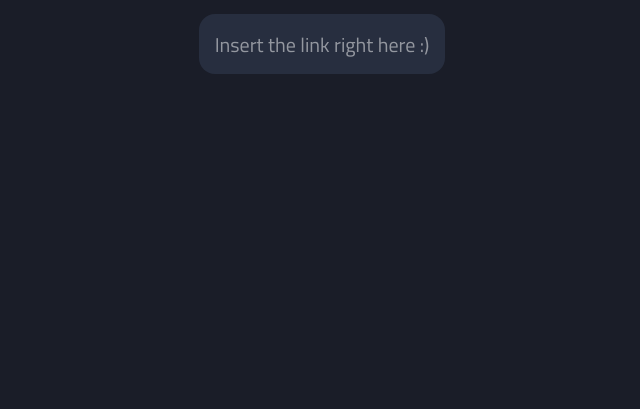
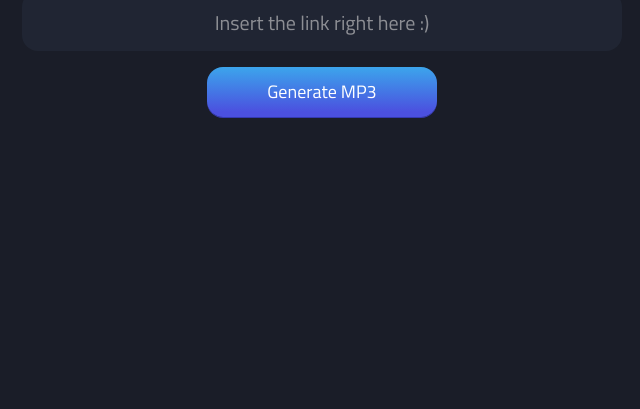
Before and after one commit to guileal/youtubeDownloader, a plain HTML site: page index.html in a window 1280 px wide. Shown: the part 391-800 px from the top of the page, without its empty margins (318-958 px from the left). Drawn offline with Linux system fonts and the light colour scheme.

Commit message:
UI | Main section complete

```diff
--- a/index.html
+++ b/index.html
@@ -14,11 +14,14 @@
     <main>
         <h1>YOUTUBE <mark>MP3</mark></h1>
         <form method="post">
-            <label for="input">
+            <label class="input">
                 Insert the link right here :)
                 <input id="input" type="text" name="video" value="" placeholder=" ">
             </label>
-            <!-- <input id="submit" type="submit" value="Converter"> -->
+            <label>
+                <input id="submit" type="submit" value="Generate MP3" />
+            </label>
+
         </form>
 
     </main>
--- a/main.css
+++ b/main.css
@@ -15,7 +15,8 @@
     --primary-white: #FFFFFF;
     --secondary-purple: #4B50DF;
     --background-color: #1a1d28;
-
+    --black-light: #272E3F;
+    --gradient: linear-gradient(0deg, rgba(75, 80, 223, 1) 10%, rgba(60, 165, 236, 1) 100%);
     /* font-family: ; */
 }
 
@@ -31,13 +32,22 @@ main {
     max-width: 100%;
     background-color: var(--background-color);
 
+    border-radius: 0;
+
+    transition: all 300ms ease;
+}
+
+main.search {
+    border-radius: 0 0 64px 64px;
+    transition: all 300ms ease;
+
 }
 
 h1 {
+    font-size: 3rem;
     font-family: var(--font);
     font-weight: 700;
     color: var(--primary-blue);
-    margin-bottom: 1.4rem;
 }
 
 h1 mark {
@@ -49,25 +59,27 @@ h1 mark {
 form {
     display: flex;
     flex-direction: column;
+    width: 100%;
     max-width: 600px;
-    height: 60px;
-    margin: 8px 8px;
-    padding: 16px 16px;
-
-    border-radius: 16px;
-
-    background: #272E3F;
     color: var(--primary-white);
 }
 
-form label {
+form label.input {
     position: relative;
+    display: flex;
+    justify-content: center;
+    height: 60px;
     font-size: 20px;
     text-align: center;
-    width: 100%;
+
     color: var(--primary-white);
+    background: #272E3F;
+
     opacity: .5;
-    margin-top: -.1rem
+    margin: 16px 0px;
+    padding: 16px 16px;
+    border-radius: 16px;
+    overflow: hidden
 }
 
 form input[type=text]#input {
@@ -76,6 +88,7 @@ form input[type=text]#input {
     left: 0;
 
     width: 100%;
+    height: 100%;
     font-size: 20px;
     text-align: center;
     background: transparent;
@@ -100,3 +113,47 @@ form input[type=text]#input:not(:placeholder-shown) {
     color: var(--primary-white);
     opacity: 1;
 }
+
+label:has(input#submit) * {
+    cursor: pointer;
+}
+
+label:has(input#submit) {
+    display: flex;
+    justify-content: center;
+
+    height: 50px;
+    width: 100%;
+    max-width: 230px;
+    padding: 0 16px;
+    margin: 0 auto;
+    border-radius: 16px;
+
+    color: var(--primary-white);
+    background: rgb(75, 80, 223);
+    background: var(--gradient);
+    transition: box-shadow 500ms ease;
+    box-shadow: #393ec6dd 0px 1px 0px;
+
+    cursor: pointer;
+}
+
+label:has(input#submit):hover {
+    transition: box-shadow 800ms ease;
+    box-shadow: #393ec6dd 0px 0px 16px;
+
+}
+
+input#submit {
+    color: var(--primary-white);
+    font-size: 18px;
+    height: 100%;
+    background: transparent;
+    outline: none;
+    border: none;
+}
+
+form label#input:not(:placeholder-shown) {
+    background-color: red;
+    opacity: 1;
+}
```
